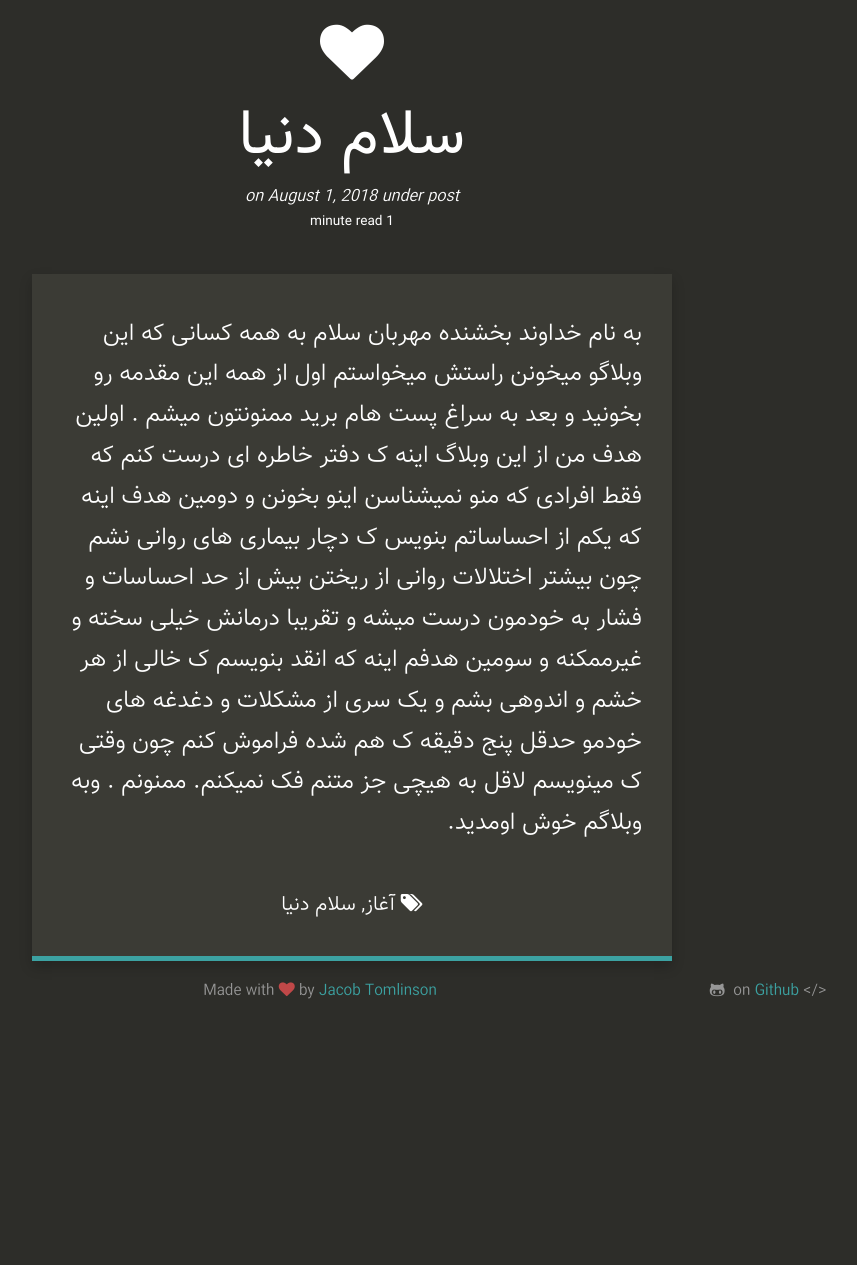
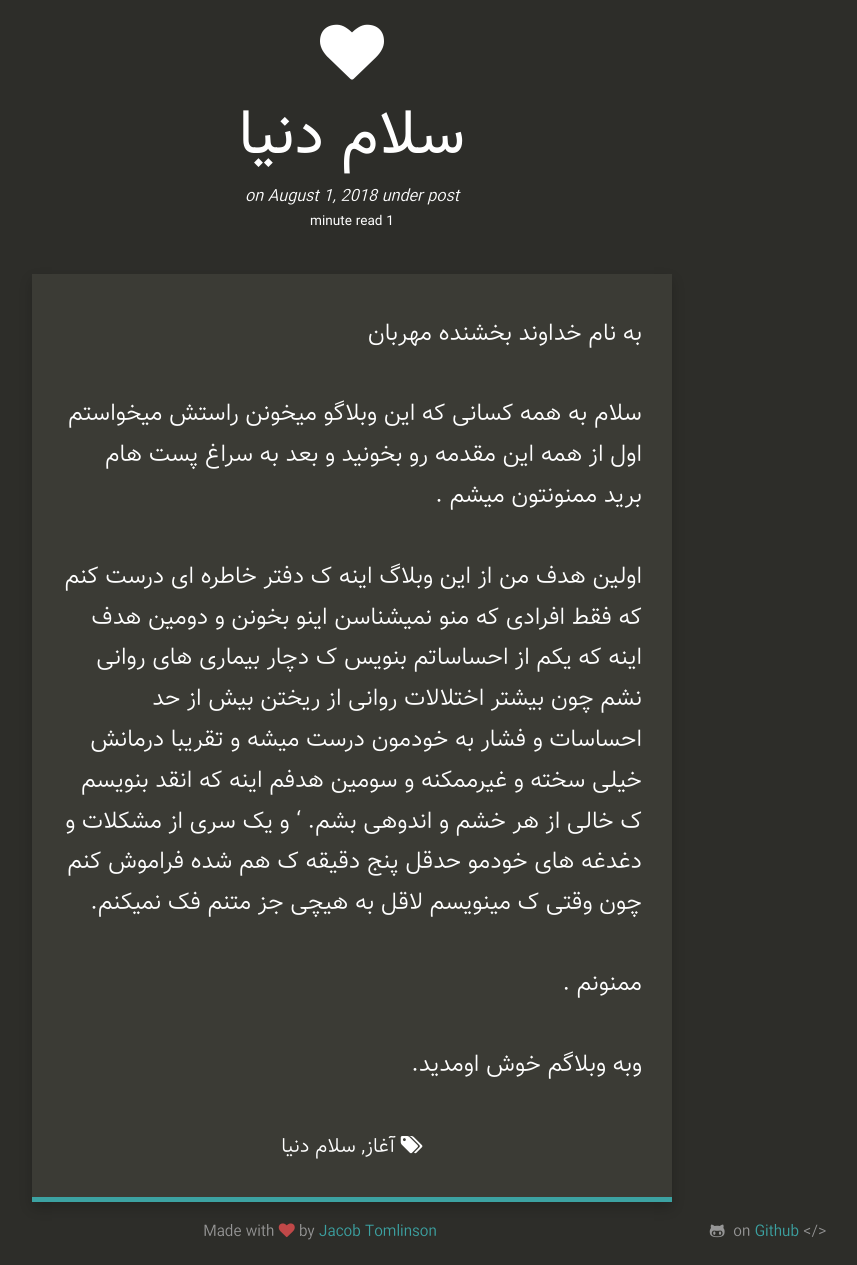
Before and after one commit to atiyeh/atiyeh.github.com, a Jekyll site: the page built from _posts/2018-08-01-hello-world.md, in a window 1280 px wide. Shown: the whole page, without its empty margins (288-1145 px from the left). Built offline with Jekyll 4.4.1, drawn with Linux system fonts in a browser that asks for light colours; nearby versions of some CDN libraries; library files that are not in the unit come from our copies; before the commit the page ends 1024 px from its top, so only the background shows below that.

Commit message:
added line spaces

```diff
--- a/_posts/2018-08-01-hello-world.md
+++ b/_posts/2018-08-01-hello-world.md
@@ -10,8 +10,13 @@ tags:
  - سلام دنیا
 ---
 به نام خداوند بخشنده مهربان
+
 سلام به همه کسانی که این وبلاگو میخونن راستش میخواستم اول از همه این مقدمه رو بخونید و بعد به سراغ پست هام برید ممنونتون میشم .
-اولین هدف من از این وبلاگ اینه ک دفتر خاطره ای درست کنم که  فقط افرادی که منو نمیشناسن اینو بخونن و دومین هدف اینه که یکم از احساساتم بنویس ک دچار  بیماری های روانی نشم چون
-بیشتر اختلالات روانی از ریختن بیش از حد احساسات و فشار به خودمون درست میشه و تقریبا درمانش خیلی سخته و غیرممکنه و سومین هدفم اینه که انقد بنویسم ک خالی از هر خشم و اندوهی بشم
+
+اولین هدف من از این وبلاگ اینه ک دفتر خاطره ای درست کنم که  فقط افرادی که منو نمیشناسن اینو بخونن و دومین هدف اینه که یکم از احساساتم بنویس ک دچار  بیماری های روانی نشم چون بیشتر اختلالات روانی از ریختن بیش از حد احساسات و فشار به خودمون درست میشه و تقریبا درمانش خیلی سخته و غیرممکنه و سومین هدفم اینه که انقد بنویسم ک خالی از هر خشم و اندوهی بشم.
+'
 و یک سری از مشکلات و دغدغه های خودمو حدقل پنج دقیقه ک هم شده فراموش کنم چون وقتی ک مینویسم لاقل به هیچی جز متنم فک نمیکنم.
-ممنونم . وبه وبلاگم خوش اومدید.
+
+ممنونم .
+
+وبه وبلاگم خوش اومدید.
```
Also changed, not shown: _posts/2018-08-10-people-destiny.md (+4 -1 lines), _posts/2018-08-12-muharram-1440.md (+7 -1 lines).
